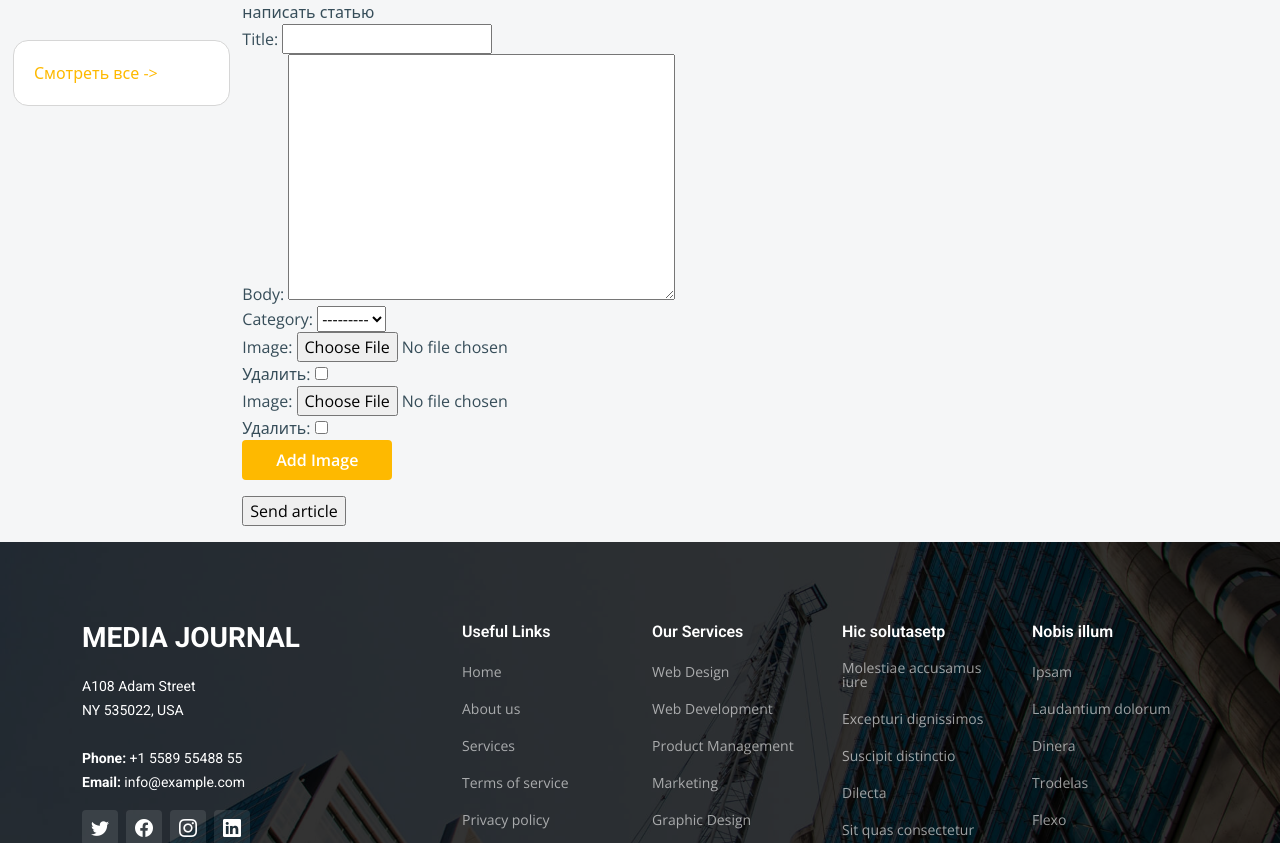
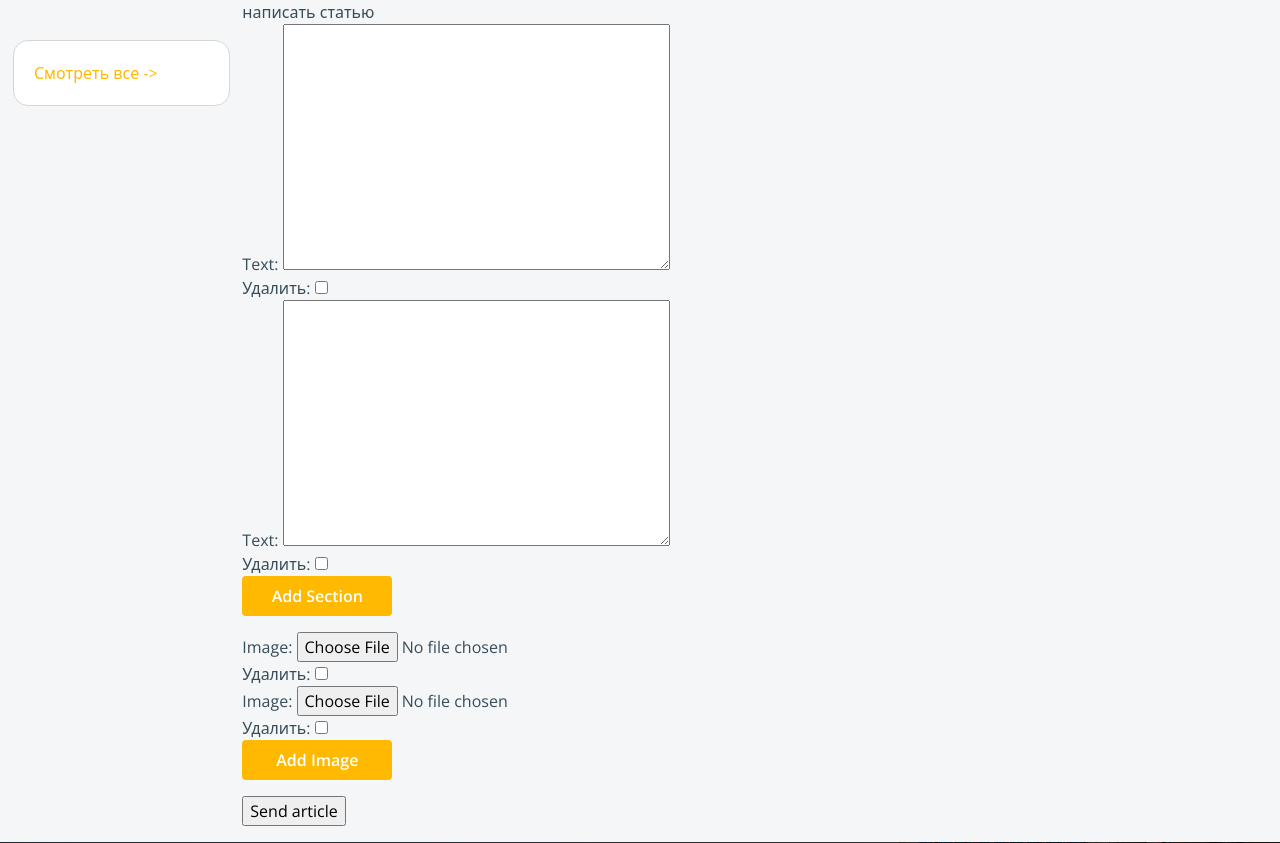
Before and after one commit to MrXbott/media-journal, a Django app: page /write/ in a window 1280 px wide. Shown: the part 90-933 px from the top of the page. Run offline with Django 5.2, Linux system fonts and the light colour scheme; the visitor is signed in with stand-in values (Sample User, id 1); data that the repository does not hold is empty; parts of the project's set-up code (start-up, migrations or seed data) failed here and were passed over; some libraries are stand-ins or nearby versions.

Commit message:
added article sections in model and admin

```diff
--- a/mediajournal/articles/forms.py
+++ b/mediajournal/articles/forms.py
@@ -1,7 +1,7 @@
 from django import forms
 from django.forms.models import inlineformset_factory
 
-from .models import Comment, Article, ArticleImage
+from .models import Comment, Article, ArticleImage, ArticleSection
 
 
 # class CommentForm(forms.Form):
@@ -21,10 +21,11 @@ class ArticleForm(forms.ModelForm):
         model = Article
         fields = ['title', 'body', 'category']
 
-class ArticleImageForm(forms.ModelForm):
-    class Meta:
-        model = ArticleImage
-        fields = ['image']
+# class ArticleImageForm(forms.ModelForm):
+#     class Meta:
+#         model = ArticleImage
+#         fields = ['image']
+
+ArticleSectionFormSet = inlineformset_factory(Article, ArticleSection, fields=['text'], extra=2, can_delete=True, max_num=10)
 
 ArticleImageFormSet = inlineformset_factory(Article, ArticleImage, fields=['image'], extra=2, can_delete=True, max_num=10,)
-# inlineformset_factory()
--- a/mediajournal/articles/models.py
+++ b/mediajournal/articles/models.py
@@ -144,3 +144,11 @@ class ArticleImage(models.Model):
 
     def preview(self):
         return mark_safe(f'<img src="{self.image.url}" width="100"/>')
+
+class ArticleSection(models.Model):
+    article = models.ForeignKey(Article, related_name='sections', on_delete=models.CASCADE, blank=False, null=False)
+    text = models.TextField()
+    title = models.CharField(max_length=300, blank=True, null=True, unique=False)
+
+    def __str__(self):
+        return self.title[:15] + ('...') if len(self.title) > 15 else ''
--- a/mediajournal/articles/templates/article_write.html
+++ b/mediajournal/articles/templates/article_write.html
@@ -6,8 +6,9 @@
     <div>
         <form method="post" id="comment" enctype="multipart/form-data">
             <div id="article_form">
-            {{ form }}
+            {{ section_formset }}
             </div>
+            <p><input type="button" value="Add Section" id="add_section"></p>
             <div id="images_formset">
                 <div id="empty_form" class="hide">
                     {{ formset.empty_form }}
--- a/mediajournal/articles/views.py
+++ b/mediajournal/articles/views.py
@@ -7,7 +7,7 @@ from django.views.decorators.http import require_POST
 import redis
 
 from .models import Article, Category, Comment, Bookmark
-from .forms import CommentForm, ArticleForm, ArticleImageFormSet
+from .forms import CommentForm, ArticleForm, ArticleImageFormSet, ArticleSectionFormSet
 from web.models import Image
 
 
@@ -56,9 +56,10 @@ def write_article(request):
                 image.save()
             return render(request, 'article_send.html')
     else:
-        form = ArticleForm()
-        formset = ArticleImageFormSet()
-    return render(request, 'article_write.html', {'form': form, 'formset': formset, })
+        # form = ArticleForm()
+        section_formset = ArticleSectionFormSet()
+        image_formset = ArticleImageFormSet()
+    return render(request, 'article_write.html', {'section_formset': section_formset, 'formset': image_formset, })
 
 
 def comments_list(request):
--- a/mediajournal/web/static/css/main.css
+++ b/mediajournal/web/static/css/main.css
@@ -1071,6 +1071,16 @@ ul.messages li a.close {
   font-weight: 400;
   padding: 20px;
   text-align: left;
+}
+
+.article-item .section {
+  padding-bottom: 20px;
+}
+
+.article-item .section .title {
+  font-size: 20px;
+  font-weight: 700;
+  padding-bottom: 10px;
 }
 
 .articles .article-item .title {
```
Also changed, not shown: mediajournal/articles/admin.py (+7 -2 lines), mediajournal/articles/templates/article.html (+13 -0 lines), mediajournal/articles/migrations/0027_articlesection.py (added), mediajournal/articles/migrations/0028_articlesection_title.py (added).
